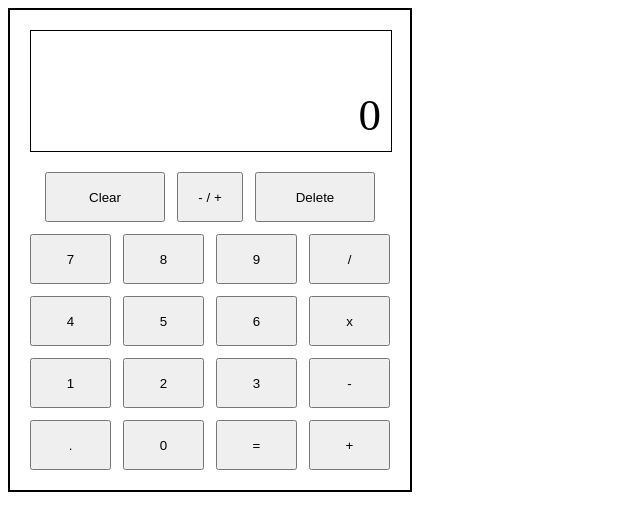
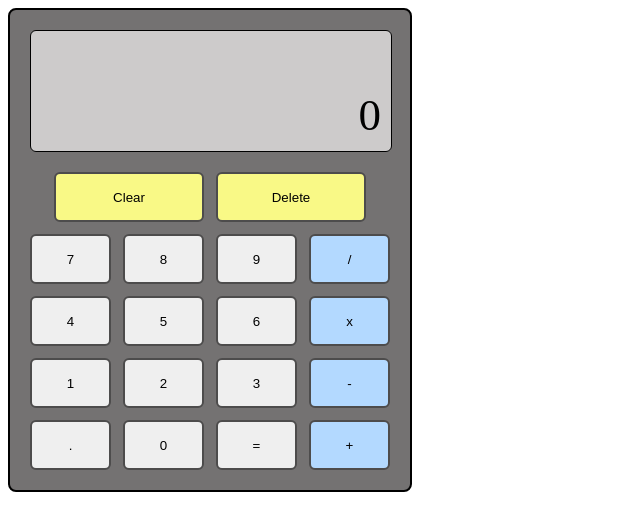
Before and after one commit to ncbock/TOP, a plain HTML site: page JavaScript_Basics/Calculator/index.html in a window 1280 px wide. Shown: the whole page, without its empty margins (0-640 px from the left). Drawn offline with Linux system fonts and the light colour scheme.

Commit message:
added style

```diff
--- a/JavaScript_Basics/Calculator/calculator.js
+++ b/JavaScript_Basics/Calculator/calculator.js
@@ -188,6 +188,9 @@ function performCalculations(e){
 
 
 document.addEventListener('keydown', (e) => {
+    if (e.key === "Escape"){
+        clearButtonPressed();
+    }
     if (Number(e.key) >= 0 && Number(e.key) <= 9 ){
         numbersPressed(e)
     };
--- a/JavaScript_Basics/Calculator/index.html
+++ b/JavaScript_Basics/Calculator/index.html
@@ -6,6 +6,7 @@
         <script src ="calculator.js" defer></script>
     </head>
     <body>
+        <main class = "main">
             <div id="calc-body">
                 <div id = "display">
                     <div id ="input"></div>
@@ -32,10 +33,9 @@
                 </div>
                 <div id = "functionality">
                     <button id = "clear" class = "selectors wide">Clear</button>
-                <button id = "negate" class = "selectors narrow">- / +</button>
                     <button id = "delete" class = "selectors wide">Delete</button>
                 </div>
             </div>
-
+        </main>
     </body>
 </html>
--- a/JavaScript_Basics/Calculator/style.css
+++ b/JavaScript_Basics/Calculator/style.css
@@ -1,16 +1,20 @@
 #calc-body{
+    background-color: #747272;
     height: 480px;
     width: 400px;
     border-style: solid;
     border-width: 2px;
     position: relative;
+    border-radius: 8px;
 }
 
 #display{
+    background-color: #cdcbcb;
     height:120px;
     width: 360px;
     border-style: solid;
     border-width: 1px;
+    border-radius: 6px;
     position: absolute;
     left: 20px;
     top: 20px;
@@ -42,13 +46,18 @@
     width: 81px;
 }
 
+.operator{
+    background-color: #b3d9ff;
+    border-radius: 6px;
+}
+
 #functionality{
     display: flex;
     flex-direction: row;
     gap: 12px;
     position: absolute;
     bottom: 268px;
-    left: 35px;
+    left: 44px;
 }
 
 .selectors{
@@ -56,9 +65,18 @@
 }
 
 .wide{
-    width:120px;
+    width:150px;
+    background-color: #f9f986;
 }
 
-.narrow{
-    width: 66px;
+
+button{
+    border-style: solid;
+    border-width: 2px;
+    border-radius: 6px;
+    border-color: #4d4c4c;
 }
+
+button:hover{
+    filter:brightness(85%)
+}
```
Lines whose indentation alone changed are shown as unchanged.
